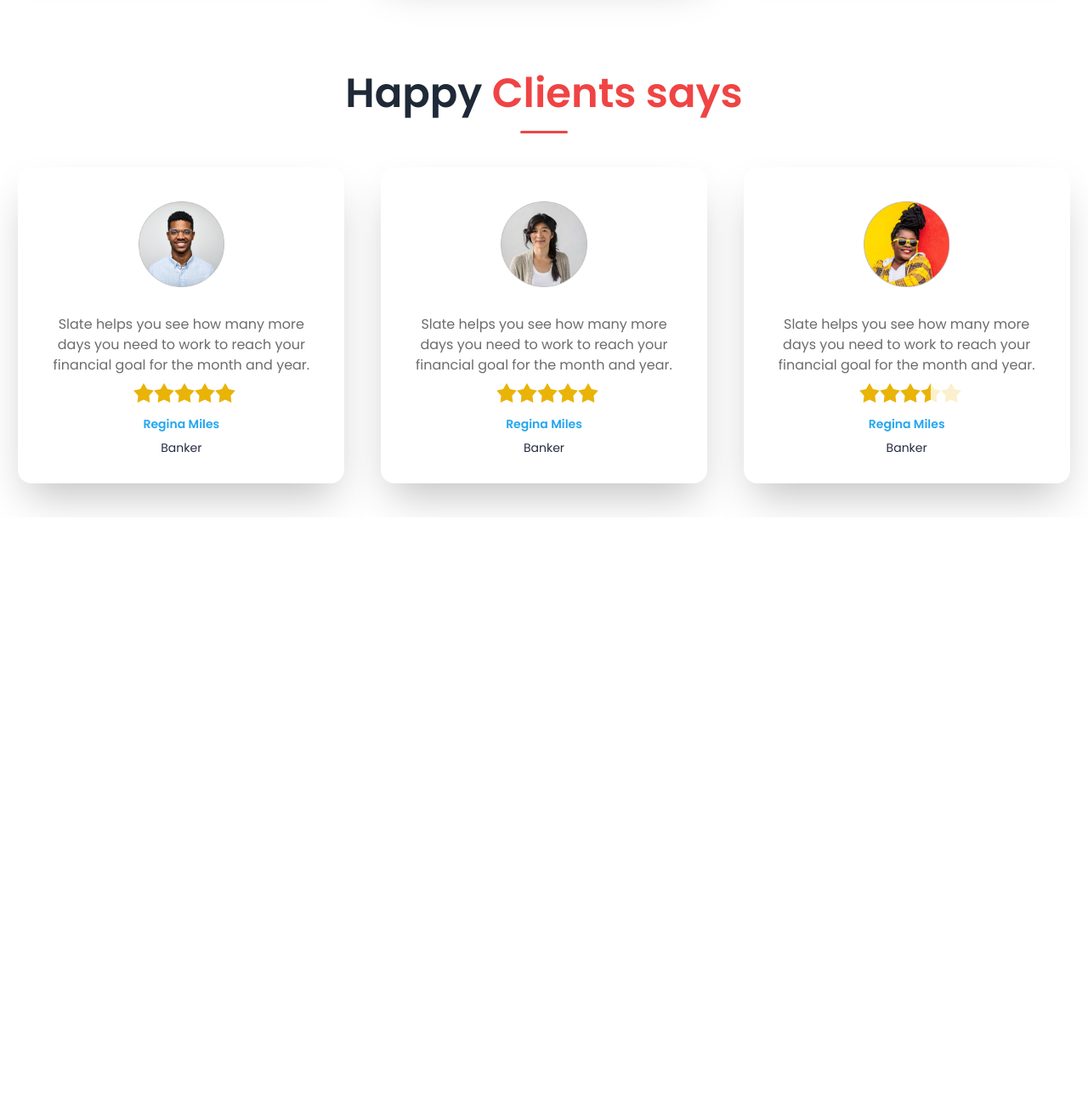
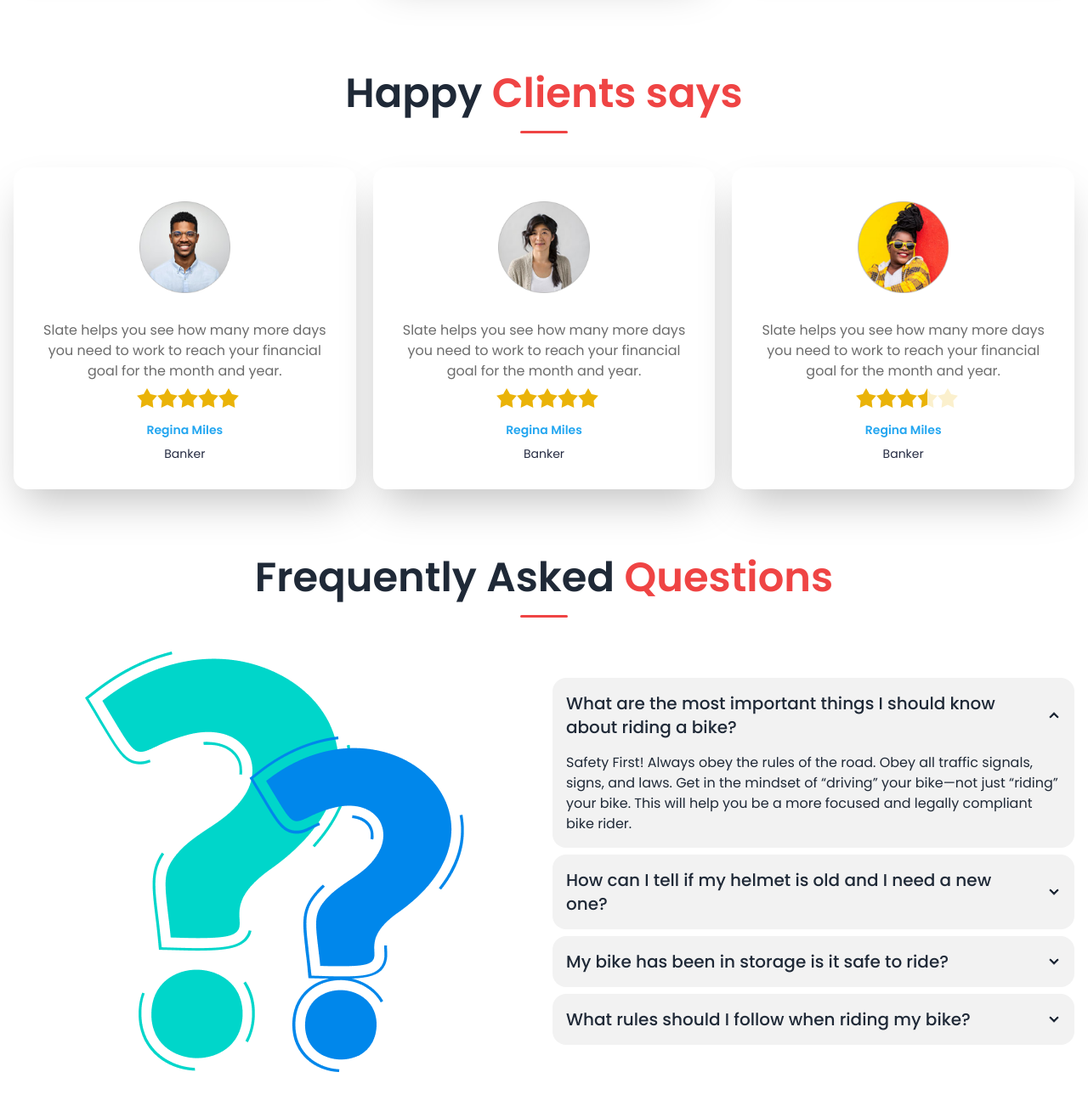
Before and after one commit to mahatab1014/mile-stone-3-ph, a plain HTML site: page module_13/biker-zone/index.html in a window 1280 px wide. Shown: the part 1897-3199 px from the top of the page at 85% size. Before the commit the page ends 2506 px from the top, so only its background shows below. Drawn offline with nearby package versions, Linux system fonts and the light colour scheme.

Commit message:
added faq section

```diff
--- a/module_13/biker-zone/index.html
+++ b/module_13/biker-zone/index.html
@@ -239,7 +239,7 @@
 
 
             <!-- Testimonial Section -->
-            <section class="pb-10">
+            <section class="pb-10 px-4">
 
                 <div class="flex flex-col justify-around">
 
@@ -249,9 +249,9 @@
                     </div>
 
 
-                    <div class="testiomnial-container pt-10 grid grid-cols-3 justify-items-center">
+                    <div class="testiomnial-container pt-10 grid grid-cols-1 md:grid-cols-2 lg:grid-cols-3 justify-items-center gap-5">
 
-                        <div class="card w-96 bg-base-100 shadow-2xl">
+                        <div class="card w-auto bg-base-100 shadow-2xl">
                             <figure class="px-10 pt-10">
                               <img src="images/others/user-1.png" alt="Shoes" class="rounded-xl w-2/6" />
                             </figure>
@@ -277,7 +277,7 @@
                             </div>
                           </div>
 
-                        <div class="card w-96 bg-base-100 shadow-2xl">
+                        <div class="card w-auto bg-base-100 shadow-2xl">
                             <figure class="px-10 pt-10">
                               <img src="images/others/user-2.png" alt="Shoes" class="rounded-xl w-2/6" />
                             </figure>
@@ -303,7 +303,7 @@
                             </div>
                           </div>
 
-                        <div class="card w-96 bg-base-100 shadow-2xl">
+                        <div class="card w-auto bg-base-100 shadow-2xl">
                             <figure class="px-10 pt-10">
                               <img src="images/others/user-3.png" alt="Shoes" class="rounded-xl w-2/6" />
                             </figure>
@@ -337,6 +337,83 @@
             </section>
 
 
+            <!-- FAQ SECTION -->
+            <section class="px-4 py-10">
+
+                <div class="flex flex-col justify-around">
+                    <div class="faq-title text-center">
+                        <h2 class="text-3xl lg:text-5xl font-semibold">
+                            Frequently Asked
+                            <span class="text-red-500">Questions</span>
+                        </h2>
+                        <hr class="w-14 mt-5 m-auto border-b-2 border-red-500 rounded-lg" />
+                    </div>
+
+
+                    <div class="faq-container pt-10 grid grid-cols-1 lg:grid-cols-2 justify-items-center items-center gap-5">
+
+                        <div class="faq-image">
+                            <img class="w-2/4 m-auto lg:w-auto" src="images/others/faq.png" alt="">
+                        </div>
+
+                        <div class="faq-section space-y-2">
+                            <div class="collapse collapse-arrow bg-base-200">
+                                <input type="radio" name="my-accordion-2" checked="checked" />
+                                <div class="collapse-title text-xl font-medium">
+                                  <h3>What are the most important things I should know about riding a bike?</h3>
+                                </div>
+                                <div class="collapse-content">
+                                  <p>Safety First! Always obey the rules of the road. Obey all traffic signals, signs, and laws. Get in the mindset of “driving” your bike—not just “riding” your bike. This will help you be a more focused and legally compliant bike rider. </p>
+                                </div>
+                              </div>
+                              <div class="collapse collapse-arrow bg-base-200">
+                                <input type="radio" name="my-accordion-2" />
+                                <div class="collapse-title text-xl font-medium">
+                                  <h3>How can I tell if my helmet is old and I need a new one?</h3>
+                                </div>
+                                <div class="collapse-content">
+                                  <p>Lorem ipsum dolor sit amet consectetur, adipisicing elit. Atque, ut eos quidem minus cum excepturi ipsa vero culpa nisi fugiat.</p>
+                                </div>
+                              </div>
+                              <div class="collapse collapse-arrow bg-base-200">
+                                <input type="radio" name="my-accordion-2" />
+                                <div class="collapse-title text-xl font-medium">
+                                  <h3>My bike has been in storage is it safe to ride?</h3>
+                                </div>
+                                <div class="collapse-content">
+                                  <p>Get in the mindset of “driving” your bike—not just “riding” your bike. This will help you be a more focused and legally compliant bike rider. A, aperiam vero quibusdam ea repudiandae adipisci!</p>
+                                </div>
+                              </div>
+                              <div class="collapse collapse-arrow bg-base-200">
+                                <input type="radio" name="my-accordion-2" />
+                                <div class="collapse-title text-xl font-medium">
+                                  <h3>What rules should I follow when riding my bike?</h3>
+                                </div>
+                                <div class="collapse-content">
+                                  <p>Fuga incidunt perferendis voluptatibus mollitia! Culpa ab magni ratione saepe labore laudantium maxime? Animi minus accusantium nostrum quae! Aliquam.</p>
+                                </div>
+                              </div>
+                        </div>
+
+
+                    </div>
+
+
+
+
+
+
+
+
+                </div>
+
+
+
+
+
+
+            </section>
+
 
 
 
```
